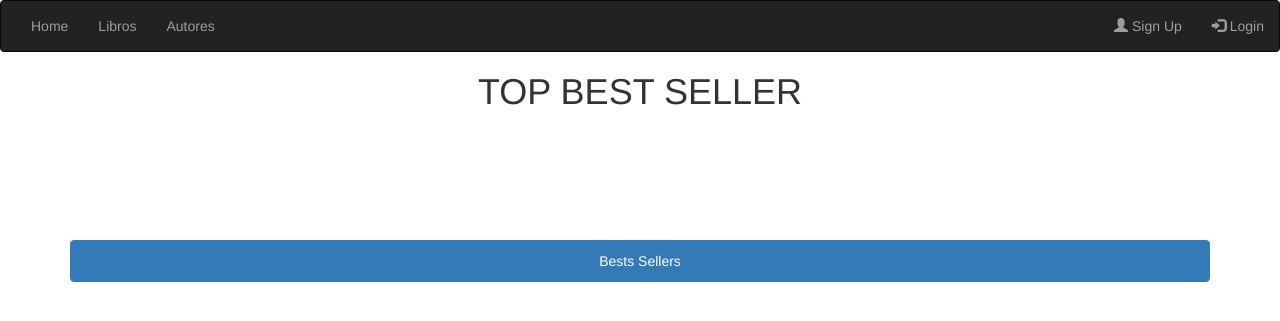
After one commit to projecteweb-fjmm/LlibreriaWeb, a Django app: page /libros/ in a window 1280 px wide. The commit adds this page. Shown: the top 321 px of the page. Run offline with Django 3.2, Linux system fonts and the light colour scheme; data that the repository does not hold is empty; some libraries are stand-ins or nearby versions.

Commit message:
Pagina libros y autores

```diff
--- a/Library/catalog/urls.py
+++ b/Library/catalog/urls.py
@@ -5,4 +5,6 @@ from django.urls import path
 urlpatterns =[
     path('',views.index,name='index'),
     path('accounts/signup/', views.SignUp.as_view(), name='signup'),
+    path('libros/', views.libros, name='libros'),
+    path('autores/', views.autores, name='autores'),
 ]
--- a/Library/catalog/views.py
+++ b/Library/catalog/views.py
@@ -17,3 +17,11 @@ def index(request):
     book = Book.objects.all()
 
     return render(request, 'generic.html',context={'book':book})
+
+def libros(request):
+    book = Book.objects.all()
+    return render(request, 'Nav/Libros.html', context={'book': book})
+
+def autores(request):
+    autores = Author.objects.all()
+    return render(request, 'Nav/Autores.html', context={'autores': autores})
--- /dev/null
+++ b/Library/templates/Nav/Libros.html
@@ -0,0 +1,13 @@
+{% extends 'generic.html' %}
+{% block content %}
+     <h1 align="center" style="margin-bottom: 10%">TOP BEST SELLER</h1>
+            <div class="container" >
+                <div class="list-group" align="center">
+                 <a href="#" class="list-group-item active">Bests Sellers</a>
+                    {% for i in book %}
+                        <a href="#" class="list-group-item">Title: {{ i.title }} - Author {{ i.author }}</a>
+                    {% endfor %}
+
+                </div>
+            </div>
+{% endblock %}
--- a/Library/templates/generic.html
+++ b/Library/templates/generic.html
@@ -21,8 +21,8 @@
 
                 <ul class="nav navbar-nav">
                     <li><a href="{% url 'index' %}">Home</a></li>
-                    <li><a href="#">Libros</a></li>
-                    <li><a href="#">Autores</a></li>
+                    <li><a href="{% url 'libros' %}">Libros</a></li>
+                    <li><a href="{% url 'autores' %}">Autores</a></li>
                 </ul>
                 <ul class="nav navbar-nav navbar-right">
                     {% if user.is_authenticated %}
@@ -40,10 +40,9 @@
             <h1 align="center" style="margin-bottom: 10%">TOP BEST SELLER</h1>
             <div class="container" >
                 <div class="list-group" align="center">
-                 <a href="#" class="list-group-item active">Bests Sellers</a>
-                    {% for i in book %}
-                        <a href="#" class="list-group-item">Title: {{ i.title }} - Author {{ i.author }}</a>
-                    {% endfor %}
+
+                    <h2 style="margin-bottom: 2%">Title: El gato que quiso volar alto - Author: Jose Cañas</h2>
+                    <img src="{% static 'pictures/9788424133702-L.jpg'%}">
 
                 </div>
             </div>
```
Also changed, not shown: Library/templates/Nav/Autores.html (added, +12 -0 lines).
